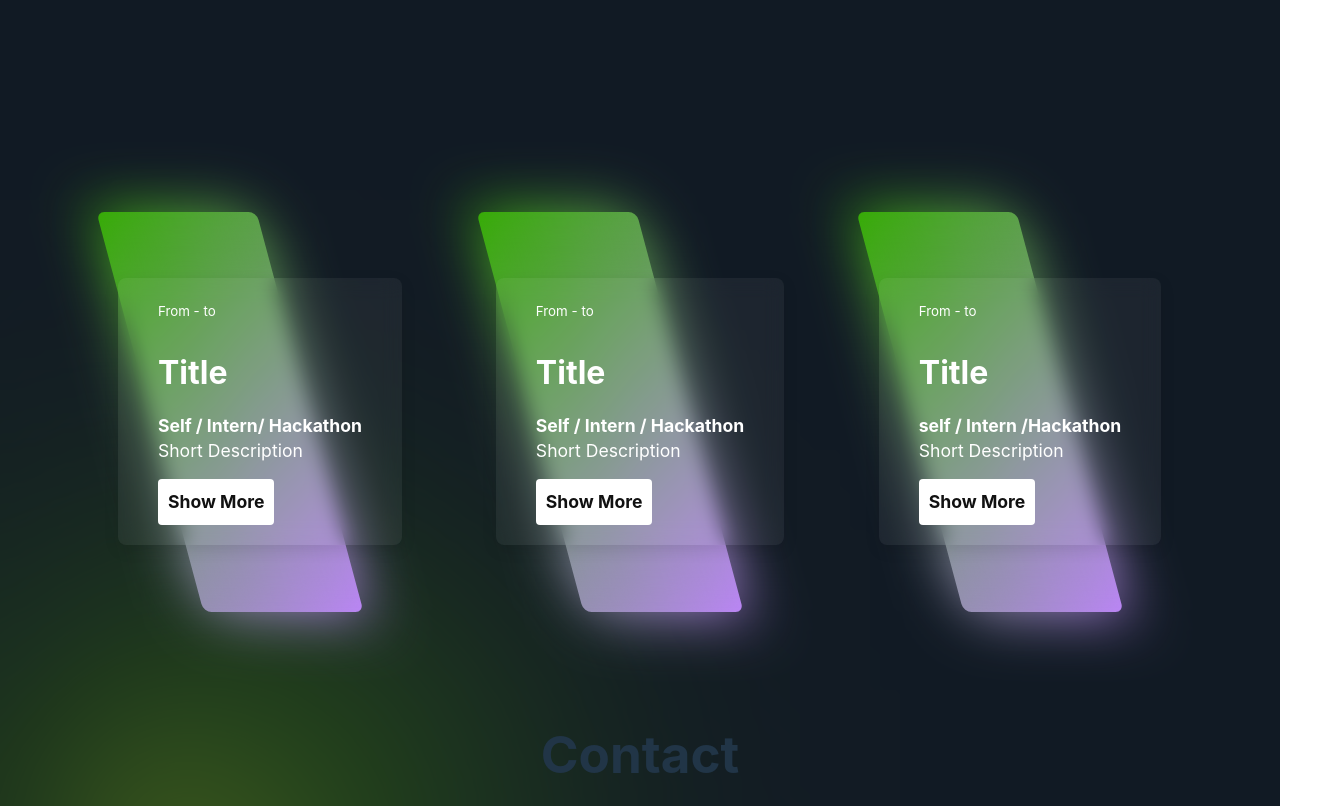
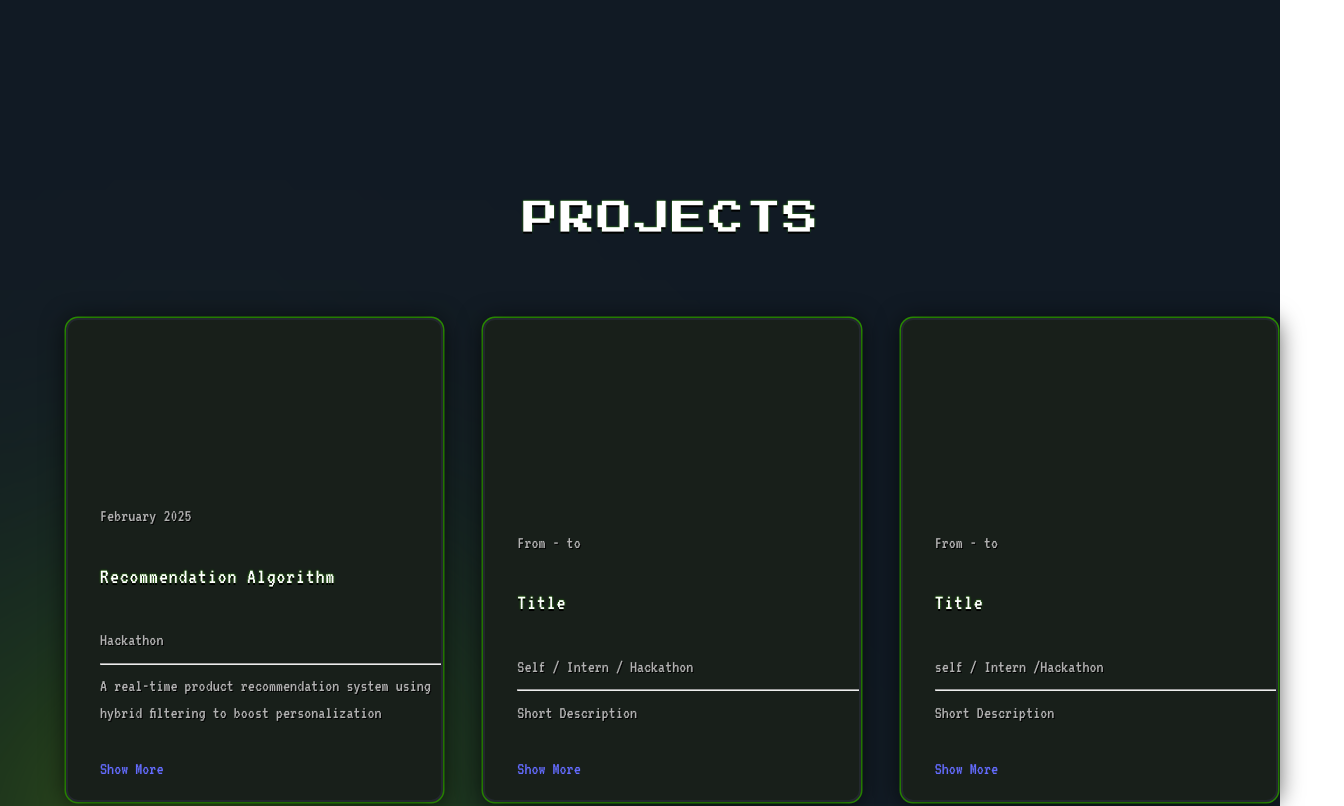
Before and after one commit to Ganesh-M01/Portfolio, a React (Vite) app: page / in a window 1280 px wide. Shown: the part 1600-2406 px from the top of the page, 1344 px wide, since content can reach past the window. Built offline with nearby package versions, Linux system fonts and the light colour scheme.

Commit message:
Projects cards style updated

```diff
--- a/src/pages/Projects.css
+++ b/src/pages/Projects.css
@@ -1,176 +1,227 @@
+/* 8-bit pixel font */
+@import url('https://fonts.googleapis.com/css2?family=Press+Start+2P&family=VT323&display=swap');
+
 .projects-wrapper {
-    background: #1d061a;
     padding: 60px 20px;
+    background: none;
   }
 
   .container {
   display: flex;
   justify-content: center;
-    align-items: center;
-    flex-wrap: wrap;
+  align-items: stretch;
+  flex-wrap: nowrap;
+  gap: 2.5rem;
   padding: 40px 0;
+  width: 100%;
+  max-width: 1600px;
+  margin: 0 auto;
 }
 
 .container .box {
   position: relative;
-    width: 320px;
-    height: 400px;
+  width: 480px;
+  flex: 1 1 calc(33.33% - 2.5rem); /* 3 cards per row minus gap */
+  max-width: calc(33.33% - 2.5rem);
+  min-width: 0;
+  height: 480px;
   display: flex;
-    justify-content: center;
+  flex-direction: column;
+  justify-content: flex-end;
+  align-items: flex-start;
+  margin: 0;
+  background: #181f1a;
+  border: 2px solid #23272e;
+  border-radius: 12px;
+  box-shadow: 0 2px 24px 0 #000a, 0 0 0 1.5px #33ac00;
+  outline: none;
+  font-family: 'VT323', 'Press Start 2P', 'Courier New', Courier, monospace;
+  overflow: hidden;
+  padding: 0;
+}
+
+.container .box .screenshot {
+  width: 100%;
+  height: 220px;
+  object-fit: cover;
+  background: #111;
+  border-bottom: 2px solid #23272e;
+  display: block;
+}
+
+.container .box .content {
+  width: 100%;
+  padding: 28px 32px 18px 32px;
+  background: transparent;
+  border: none;
+  color: #fff;
+  text-align: left;
+  font-family: inherit;
+  font-size: 1.1em;
+  box-shadow: none;
+  transition: none;
+  display: flex;
+  flex-direction: column;
+  gap: 0.7em;
+}
+
+.container .box .content h2 {
+  font-size: 1.25em;
+  margin-bottom: 0.2em;
+  color: #fff;
+  font-family: inherit;
+  letter-spacing: 1px;
+  text-shadow: 0 2px 0 #000, 0 0 2px #33ac00;
+}
+
+.container .box .content p,
+.container .box .content small {
+  font-family: inherit;
+  color: #b2b2b2;
+  text-shadow: 1px 1px 0 #000;
+  font-size: 1em;
+}
+
+.container .box .content .tags {
+  display: flex;
+  flex-wrap: wrap;
+  gap: 0.5em;
+  margin: 0.5em 0 0.5em 0;
+}
+
+.container .box .content .tag {
+  background: #181f1a;
+  color: #33ac00;
+  border: 1.5px solid #33ac00;
+  border-radius: 6px;
+  font-size: 0.95em;
+  padding: 0.2em 0.8em;
+  font-family: inherit;
+  margin-right: 0.2em;
+  margin-bottom: 0.2em;
+  letter-spacing: 1px;
+}
+
+.container .box .content .links {
+  display: flex;
+  gap: 1.2em;
+  margin-top: 1em;
+}
+
+.container .box .content .links a {
+  color: #fff;
+  text-decoration: none;
+  font-size: 1.1em;
+  display: flex;
   align-items: center;
-    margin: 40px 30px;
-    transition: 0.5s;
+  gap: 0.4em;
+  transition: color 0.15s;
+}
+
+.container .box .content .links a:hover {
+  color: #33ac00;
+}
+
+.container .box .content .links svg {
+  width: 1.2em;
+  height: 1.2em;
+  vertical-align: middle;
+}
+
+.container .box .content .meta {
+  display: flex;
+  gap: 1.5em;
+  margin-top: 0.7em;
+  font-size: 0.95em;
+  color: #b2b2b2;
+}
+
+.container .box .content .meta span {
+  display: flex;
+  align-items: center;
+  gap: 0.4em;
+}
+
+.container .box .content .meta svg {
+  width: 1em;
+  height: 1em;
+  vertical-align: middle;
 }
 
   .container .box::before,
   .container .box::after {
-    content: '';
-    position: absolute;
-    top: 0;
-    left: 50px;
-    width: 50%;
-    height: 100%;
-    background: #fff;
-    border-radius: 8px;
-    transform: skewX(15deg);
-    transition: 0.5s;
-  }
-
-  .container .box::after {
-    filter: blur(30px);
-  }
-
-  .container .box:hover::before,
-  .container .box:hover::after {
-    transform: skewX(0deg);
-    left: 20px;
-    width: calc(100% - 90px);
-  }
-
-  .container .box:nth-child(1)::before,
-  .container .box:nth-child(1)::after {
-    background: linear-gradient(315deg, #bd84fa, #33ac00);
-  }
-
-  .container .box:nth-child(2)::before,
-  .container .box:nth-child(2)::after {
-    background: linear-gradient(315deg, #bd84fa, #33ac00);
-  }
-
-  .container .box:nth-child(3)::before,
-  .container .box:nth-child(3)::after {
-    background: linear-gradient(315deg, #bd84fa, #33ac00);
+    display: none;
   }
 
   .container .box span {
-    display: block;
-    position: absolute;
+    display: none;
+  }
+
+  .project-modal-overlay {
+    position: fixed;
     top: 0;
     left: 0;
-    right: 0;
-    bottom: 0;
-    z-index: 5;
-    pointer-events: none;
+    width: 100vw;
+    height: 100vh;
+    background: rgba(0,0,0,0.45);
+    z-index: 2000;
+    display: flex;
+    align-items: center;
+    justify-content: center;
   }
 
-  .container .box span::before,
-  .container .box span::after {
-    content: '';
-    position: absolute;
-    border-radius: 8px;
-    background: rgba(255, 255, 255, 0.1);
-    backdrop-filter: blur(10px);
-    opacity: 0;
-    transition: 0.5s;
-    box-shadow: 0 5px 15px rgba(0, 0, 0, 0.08);
-    animation: animate 2s ease-in-out infinite;
+  .project-modal {
+    background: #181f1a;
+    color: #fff;
+    border-radius: 16px;
+    max-width: 420px;
+    width: 90vw;
+    padding: 2.5rem 2rem 2rem 2rem;
+    box-shadow: 0 8px 32px 0 #33ac0055;
+    position: relative;
+    animation: modalPopIn 0.22s cubic-bezier(0.4,0,0.2,1);
   }
 
-  .container .box span::before {
-    top: 0;
-    left: 0;
-    width: 0;
-    height: 0;
+  .close-btn {
+    position: absolute;
+    top: 1rem;
+    right: 1.2rem;
+    background: none;
+    border: none;
+    color: #33ac00;
+    font-size: 2rem;
+    cursor: pointer;
+    transition: color 0.2s;
   }
-
-  .container .box:hover span::before {
-    top: -50px;
-    left: 50px;
-    width: 100px;
-    height: 100px;
-    opacity: 1;
-  }
-
-  .container .box span::after {
-    bottom: 0;
-    right: 0;
-    width: 100%;
-    height: 100%;
-    animation-delay: -1s;
-  }
-
-  .container .box:hover span::after {
-    bottom: -50px;
-    right: 50px;
-    width: 100px;
-    height: 100px;
-    opacity: 1;
-  }
-
-  @keyframes animate {
-    0%, 100% {
-      transform: translateY(10px);
-    }
-    50% {
-      transform: translate(-10px);
-    }
-  }
-
-  .container .box .content {
-    position: relative;
-    left: 0;
-    padding: 20px 40px;
-    background: rgba(255, 255, 255, 0.05);
-    backdrop-filter: blur(10px);
-    box-shadow: 0 5px 15px rgba(0, 0, 0, 0.1);
-    border-radius: 8px;
-    z-index: 1;
-    transition: 0.5s;
-    color: #fff;
-    text-align: left;
-  }
-
-  .container .box:hover .content {
-    left: -25px;
-    padding: 60px 40px;
-  }
-
-  .container .box .content h2 {
-    font-size: 2em;
-    margin-bottom: 10px;
+  .close-btn:hover {
     color: #fff;
   }
 
-  .container .box .content p {
-    font-size: 1.1em;
-    margin-bottom: 10px;
-    line-height: 1.4em;
+  @keyframes modalPopIn {
+    0% { transform: scale(0.85); opacity: 0; }
+    100% { transform: scale(1); opacity: 1; }
   }
 
-  .container .box .content a {
-    display: inline-block;
-    font-size: 1.1em;
-    color: #111;
-    background: #fff;
-    padding: 10px;
-    border-radius: 4px;
-    text-decoration: none;
-    font-weight: 700;
-    margin-top: 5px;
+  .project-modal strong {
+    color: #d8b4ff;
+    font-weight: bold;
   }
 
-  .container .box .content a:hover {
-    background: #ffcf4d;
-    border: 1px solid rgba(255, 0, 88, 0.4);
-    box-shadow: 0 1px 15px rgba(1, 1, 1, 0.2);
+  .project-modal h2 {
+    color: #d8b4ff;
   }
+
+  .project-modal small {
+    color: #b39ddb;
+  }
+
+  .projects-title {
+    font-family: 'Press Start 2P', 'VT323', 'Courier New', Courier, monospace;
+    color: #ffffff;
+    font-size: 2.2rem;
+    letter-spacing: 2px;
+    margin-bottom: 2.5rem;
+    margin-top: 0.5rem;
+    text-align: center;
+    text-shadow: 0 2px 0 #000, 0 0 2px #33ac00;
+  }
--- a/src/pages/projects.tsx
+++ b/src/pages/projects.tsx
@@ -1,43 +1,59 @@
-import './Projects.css'; // Import external CSS
+import React, { useState } from 'react';
+import './Projects.css';
+
+const projectDetails = [
+  {
+    title: 'Recommendation Algorithm',
+    date: 'February 2025',
+    type: 'Hackathon',
+    short: 'A real-time product recommendation system using hybrid filtering to boost personalization',
+    long: `This project was developed during a hackathon and implements a real-time product recommendation system. It uses a hybrid filtering approach, combining collaborative and content-based filtering to provide highly personalized recommendations. The system is designed for scalability and fast response, and was shown to increase user engagement and sales in a simulated e-commerce environment. Technologies used: Python, scikit-learn, Node.js, MongoDB, React.`
+  },
+  {
+    title: 'Title',
+    date: 'From - to',
+    type: 'Self / Intern / Hackathon',
+    short: 'Short Description',
+    long: `This is a placeholder for another project. Replace this with a detailed description of your project, including the technologies used, your role, and the impact or results achieved.`
+  },
+  {
+    title: 'Title',
+    date: 'From - to',
+    type: 'self / Intern /Hackathon',
+    short: 'Short Description',
+    long: `This is a placeholder for a third project. Add your own detailed project description here.`
+  }
+];
 
 const Projects = () => {
+  const [openIndex, setOpenIndex] = useState<number | null>(null);
+
   return (
+    <div className="projects-wrapper">
+      <h1 className="projects-title">PROJECTS</h1>
       <div className="container">
-      <div className="box">
+        {projectDetails.map((proj, idx) => (
+          <div className="box" key={idx}>
             <span></span>
             <div className="content">
-          <small>From - to</small>
-          <h2>Title</h2>
-          <p><strong>Self / Intern/ Hackathon</strong><br />
-          Short Description
-          </p>
-          <a href="#">Show More</a>
+              <small>{proj.date}</small>
+              <h2>{proj.title}</h2>
+              <p><strong>{proj.type}</strong><br /><hr />{proj.short}</p>
+              <a href="#" onClick={e => { e.preventDefault(); setOpenIndex(idx); }}>Show More</a>
             </div>
           </div>
-
-      <div className="box">
-        <span></span>
-        <div className="content">
-          <small>From - to</small>
-          <h2>Title</h2>
-          <p><strong>Self / Intern / Hackathon</strong><br />
-          Short Description
-          </p>
-          <a href="#">Show More</a>
+        ))}
+      </div>
+      {openIndex !== null && (
+        <div className="project-modal-overlay" onClick={() => setOpenIndex(null)}>
+          <div className="project-modal" onClick={e => e.stopPropagation()}>
+            <button className="close-btn" onClick={() => setOpenIndex(null)}>&times;</button>
+            <h2>{projectDetails[openIndex].title}</h2>
+            <small>{projectDetails[openIndex].date}</small>
+            <p style={{ marginTop: '1em' }}>{projectDetails[openIndex].long}</p>
           </div>
         </div>
-
-      <div className="box">
-        <span></span>
-        <div className="content">
-          <small>From - to</small>
-          <h2>Title</h2>
-          <p><strong>self / Intern /Hackathon</strong><br />
-          Short Description
-          </p>
-          <a href="#">Show More</a>
-        </div>
-      </div>
+      )}
     </div>
   );
 };
```
Lines whose indentation alone changed are shown as unchanged.
